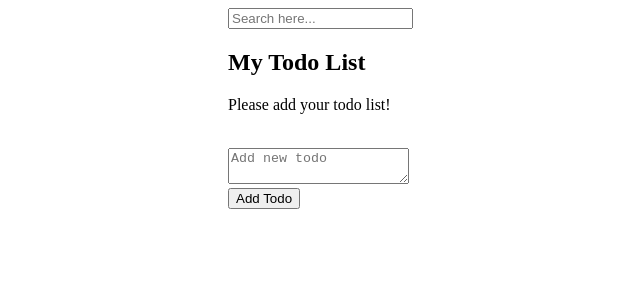
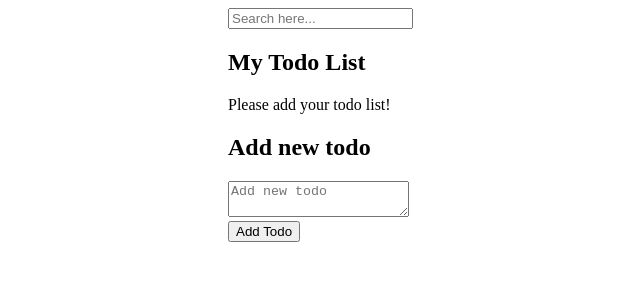
Before and after one commit to bsaal2/todoApp, a React (Vite) app: page / in a window 1280 px wide. Shown: the top 300 px of the page, without its empty margins (96-736 px from the left). Built offline with nearby package versions, Linux system fonts and the light colour scheme.

Commit message:
enhance: add css

```diff
--- a/src/components/AddTodoForm.tsx
+++ b/src/components/AddTodoForm.tsx
@@ -15,7 +15,8 @@ const AddTodoForm: FC<IAddTodoFormProps> = ({
 }) => {
   return (
     <section className="addTodo">
-      { value } <br />
+      <h1>Add new todo</h1>
+      { value && <p>{ value }</p> }
       <TextBox
         placeholder="Add new todo"
         name="addTodo"
--- a/src/components/TodoComponent.css
+++ b/src/components/TodoComponent.css
@@ -1,3 +1,7 @@
 span.completed {
     text-decoration: line-through;
 }
+
+li {
+    padding: 5px 0
+}
```
